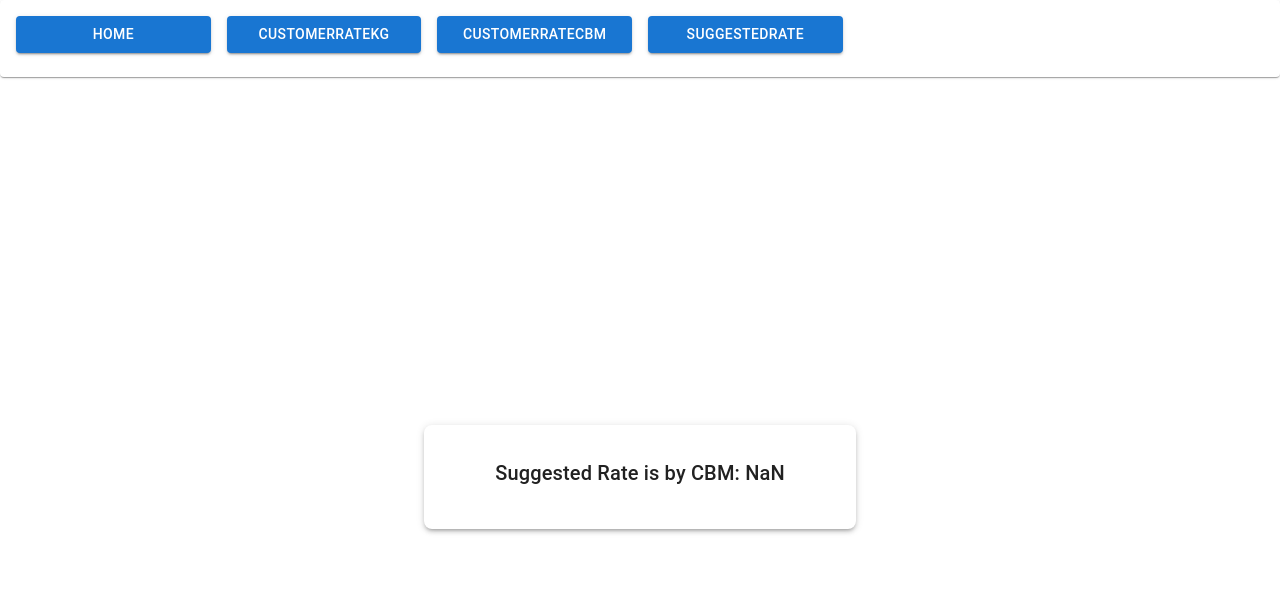
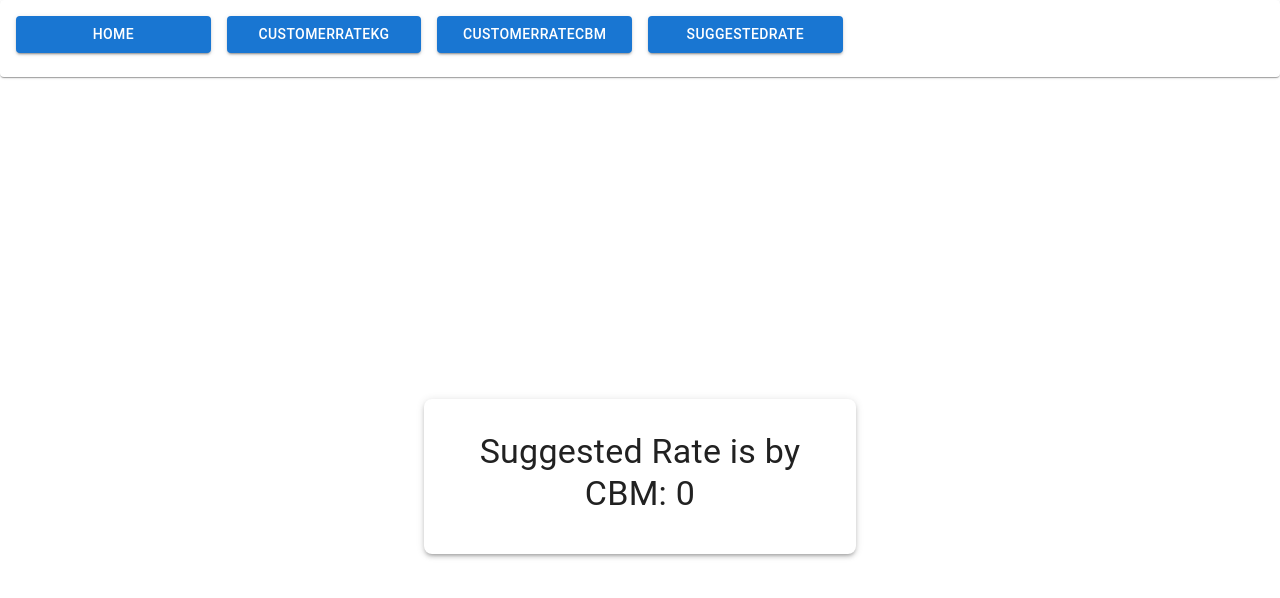
Before and after one commit to irfanshaikh2025/AppuProApp, a React (Create React App) app: page /suggestedrate in a window 1280 px wide. Shown: the top 598 px of the page. Built offline with nearby package versions, Linux system fonts and the light colour scheme.

Commit message:
files added in index.js

```diff
--- a/src/components/SuggestedRate.jsx
+++ b/src/components/SuggestedRate.jsx
@@ -9,15 +9,17 @@ export const SuggestedRate = () =>{
     const Selbycbm = useSelector((state)=>state.transportReducer.bycbm);
 
     const Suggested = getSuggestedRate(Selbyweight, Selbycbm);
+
     return(
         <Box sx={{display:"flex", justifyContent:"center", alignItems:"center", height:"100vh"}}>
             <Card sx={{width:400, p:2, boxShadow:3, borderRadius:2}}>
                 <CardContent>
-                    <Typography variant="h6" sx={{textAlign:"center"}}>
-                        {Suggested ||  "Enter KG or CBM values to get Suggested Rate"}
+                    <Typography variant="h4" sx={{textAlign:"center"}}>
+                        {Suggested}
                     </Typography>
                 </CardContent>
             </Card>
+
         </Box>
     )
 }
--- a/src/components/constant.js
+++ b/src/components/constant.js
@@ -7,7 +7,7 @@ const weightTotal = byweight.kg * byweight.customerRate;
 const cbmTotal = bycbm.cbm * bycbm.customerRate;
 
 return weightTotal > cbmTotal
-  ? `Suggested Rate is by Weight: ${weightTotal.toFixed(2)}`
-  : `Suggested Rate is by CBM: ${cbmTotal.toFixed(2)}`;
+  ? `Suggested Rate is by KG: ${(isNaN(weightTotal.toFixed(2)) ? 0 : weightTotal.toFixed(2))}`
+  : `Suggested Rate is by CBM: ${(isNaN(cbmTotal.toFixed(2)) ? 0 : cbmTotal.toFixed(2))}`;
 
 }
--- a/src/components/index.js
+++ b/src/components/index.js
@@ -1,5 +1,14 @@
 import { Home } from "./Home";
+import { CustomerRateKG } from "./CustomerRateKG";
+import { CustomerRateCBM } from "./CustomerRateCBM";
+import { SuggestedRate } from "./SuggestedRate";
+import { NavList } from "./Navlist";
 
-const index = {
-    Home
+
+export {
+    Home,
+    CustomerRateKG,
+    CustomerRateCBM,
+    SuggestedRate,
+    NavList
 }
```
Also changed, not shown: src/components/Landing.jsx (+1 -6 lines).
